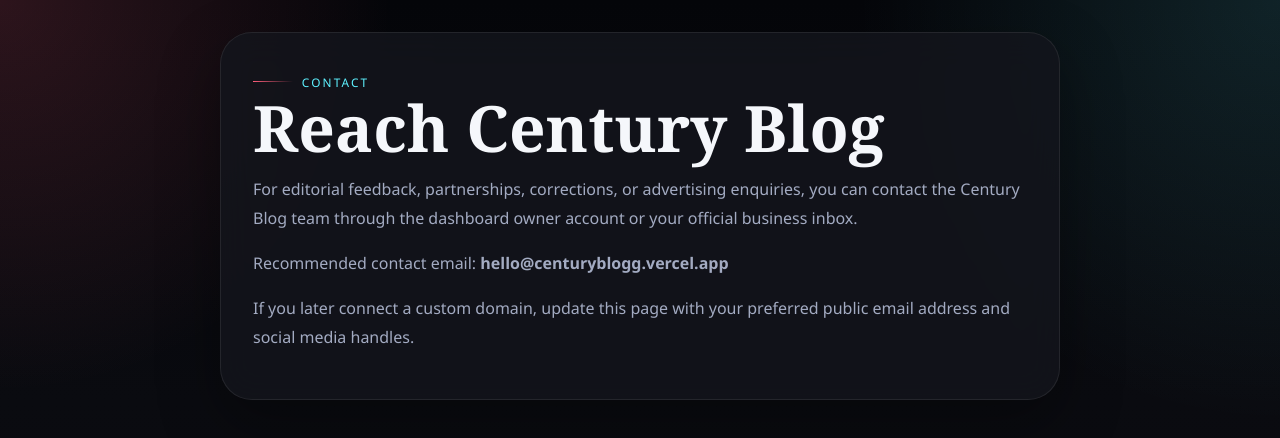
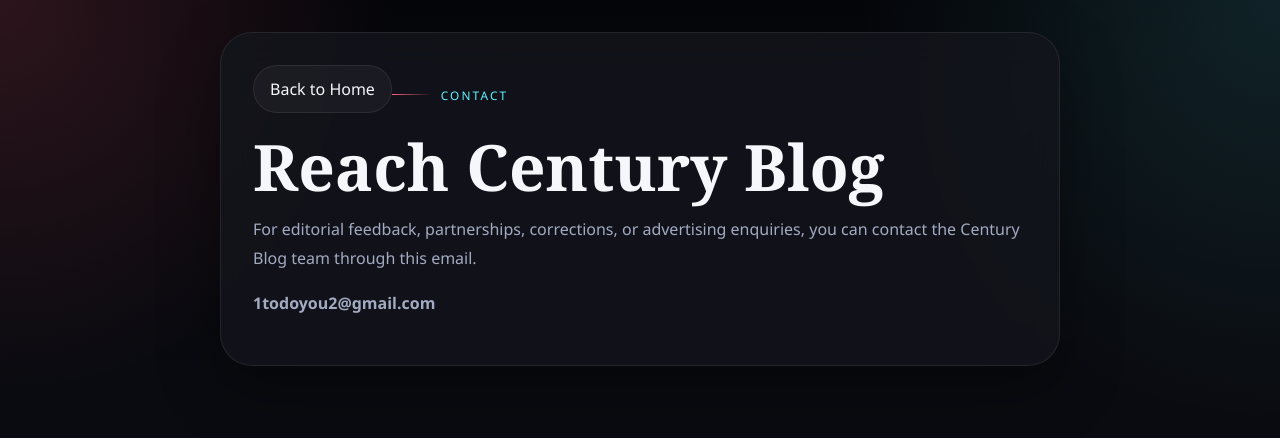
Before and after one commit to Theovin4/century-blog, a Next.js app in the folder century_blog_site/: page /contact in a window 1280 px wide. Shown: the top 438 px of the page. Built offline with nearby package versions, Linux system fonts and the light colour scheme; no server answers.

Commit message:
Add home navigation to public pages

```diff
--- a/century_blog_site/app/about/page.js
+++ b/century_blog_site/app/about/page.js
@@ -1,3 +1,5 @@
+import Link from "next/link";
+
 export const metadata = {
   title: "About",
   description:
@@ -8,6 +10,9 @@
   return (
     <main className="page-shell legal-page">
       <section className="legal-card">
+        <Link href="/" className="back-home-button">
+          Back to Home
+        </Link>
         <span className="eyebrow">About Century Blog</span>
         <h1>Stories that feel close to everyday life in Nigeria</h1>
         <p>
--- a/century_blog_site/app/contact/page.js
+++ b/century_blog_site/app/contact/page.js
@@ -1,3 +1,5 @@
+import Link from "next/link";
+
 export const metadata = {
   title: "Contact",
   description: "Contact Century Blog for editorial enquiries, partnerships, and feedback."
@@ -7,19 +9,17 @@
   return (
     <main className="page-shell legal-page">
       <section className="legal-card">
+        <Link href="/" className="back-home-button">
+          Back to Home
+        </Link>
         <span className="eyebrow">Contact</span>
         <h1>Reach Century Blog</h1>
         <p>
           For editorial feedback, partnerships, corrections, or advertising enquiries, you can
-          contact the Century Blog team through the dashboard owner account or your official
-          business inbox.
+          contact the Century Blog team through this email.
         </p>
         <p>
-          Recommended contact email: <strong>hello@centuryblogg.vercel.app</strong>
-        </p>
-        <p>
-          If you later connect a custom domain, update this page with your preferred public email
-          address and social media handles.
+          <strong>1todoyou2@gmail.com</strong>
         </p>
       </section>
     </main>
--- a/century_blog_site/app/globals.css
+++ b/century_blog_site/app/globals.css
@@ -691,3 +691,21 @@
   font-family: "Segoe UI", sans-serif;
   line-height: 1.8;
 }
+
+.back-home-button {
+  display: inline-flex;
+  align-items: center;
+  justify-content: center;
+  width: fit-content;
+  margin-bottom: 1rem;
+  padding: 0.75rem 1rem;
+  border-radius: 999px;
+  border: 1px solid var(--line);
+  background: rgba(255, 255, 255, 0.04);
+  color: var(--text);
+  font-family: "Segoe UI", sans-serif;
+}
+
+.back-home-button--article {
+  margin-bottom: 1.25rem;
+}
--- a/century_blog_site/app/news/[slug]/page.js
+++ b/century_blog_site/app/news/[slug]/page.js
@@ -1,3 +1,4 @@
+import Link from "next/link";
 import { notFound } from "next/navigation";
 import { getPostBySlug, getPosts } from "@/lib/posts-store";
 import { formatLongDate, getCategoryMeta, getSiteUrl } from "@/lib/site";
@@ -83,6 +84,9 @@
     <main className="page-shell article-shell">
       <article className="article">
         <div className={`article-hero ${post.coverStyle}`}>
+          <Link href="/" className="back-home-button back-home-button--article">
+            Back to Home
+          </Link>
           <span className="pill">{getCategoryMeta(post.category).label}</span>
           <h1>{post.title}</h1>
           <p className="article-excerpt">{post.excerpt}</p>
--- a/century_blog_site/app/privacy-policy/page.js
+++ b/century_blog_site/app/privacy-policy/page.js
@@ -1,3 +1,5 @@
+import Link from "next/link";
+
 export const metadata = {
   title: "Privacy Policy",
   description:
@@ -8,6 +10,9 @@
   return (
     <main className="page-shell legal-page">
       <section className="legal-card">
+        <Link href="/" className="back-home-button">
+          Back to Home
+        </Link>
         <span className="eyebrow">Privacy Policy</span>
         <h1>How Century Blog handles data</h1>
         <p>
```
